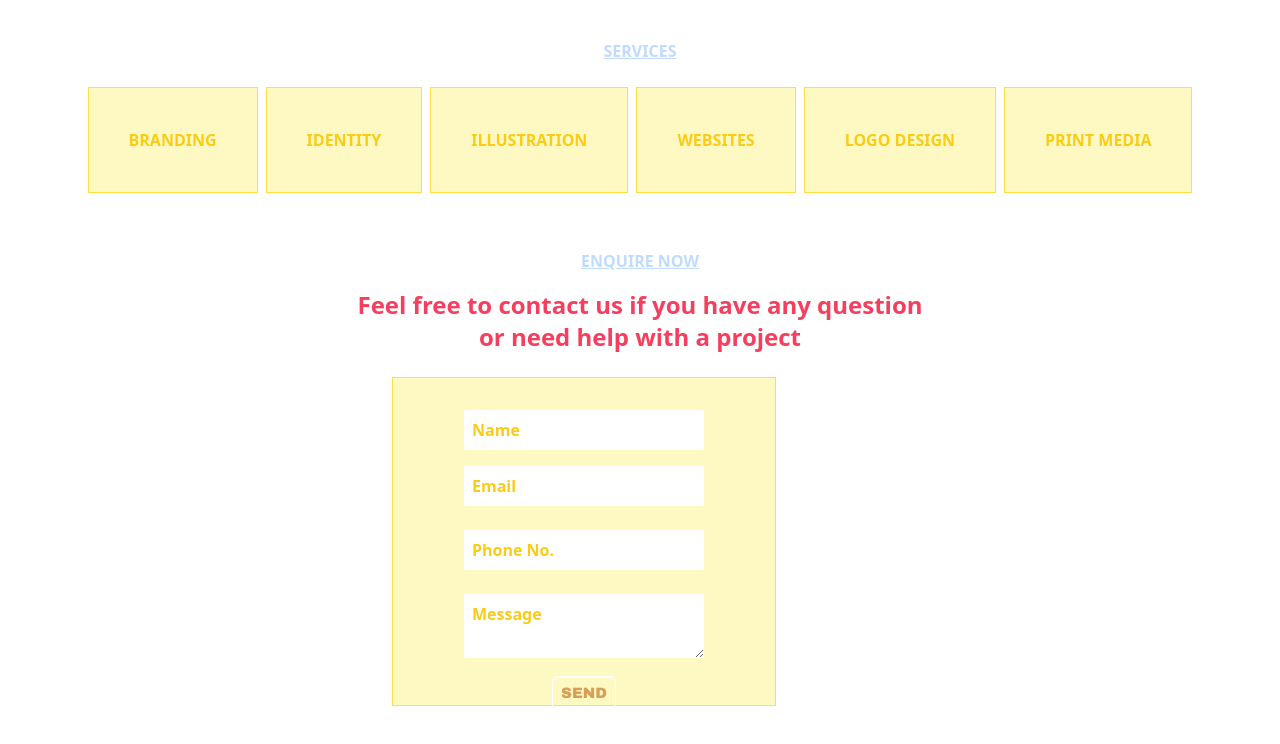
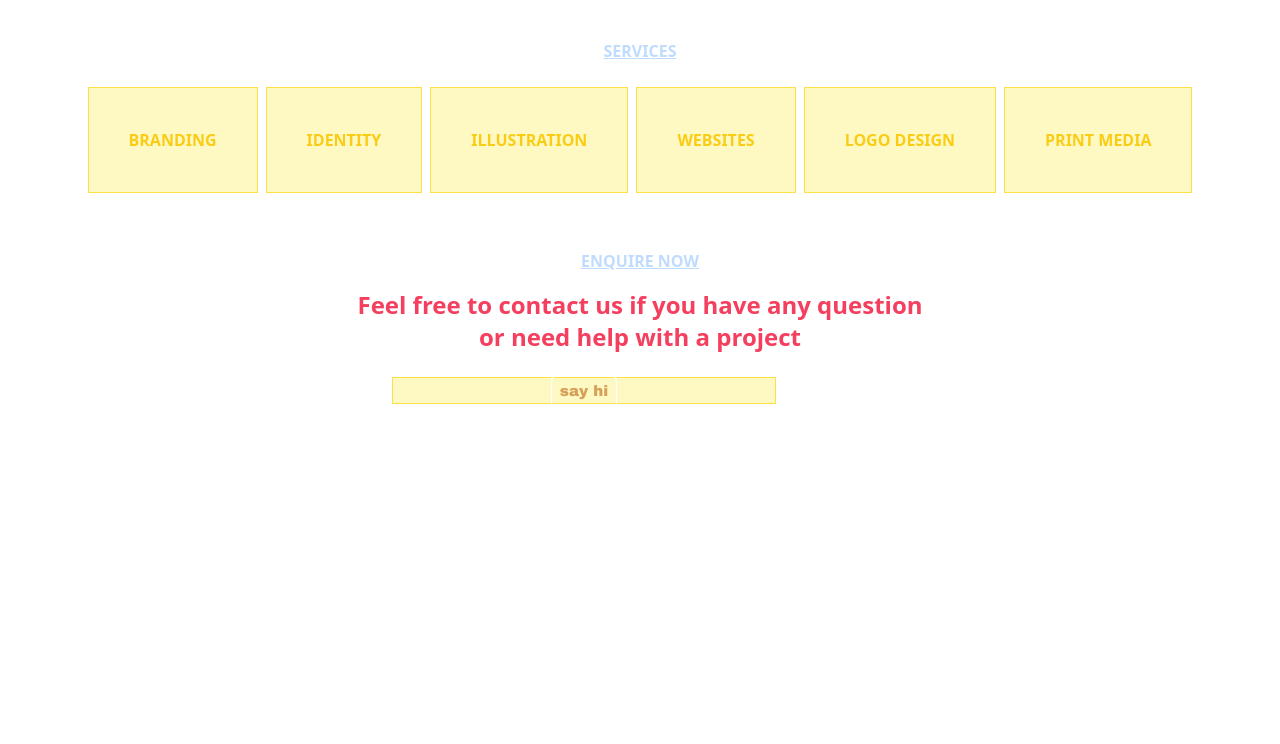
Before and after one commit to Shrutivibes/yv, a plain HTML site: page index.html in a window 1280 px wide. Shown: the part 583-1327 px from the top of the page. Drawn offline with nearby package versions, Linux system fonts and the light colour scheme.

Commit message:
Add files via upload

```diff
--- a/index.html
+++ b/index.html
@@ -38,12 +38,8 @@
             <p class="text-rose-500 text-xl sm:text-2xl font-semibold text-center mt-4 ">Feel free to contact us if you
                 have any question <br>or need help with a project</p>
             <form class="text-center bg-yellow-100 w-full  sm:w-96 mt-2 sm:mt-6 sm:m-96 border border-20 border-yellow-300">
-                <input type="text" placeholder="Name" class="w-60 p-2 mt-8 placeholder-yellow-400 font-bold"><br>
-                <input type="email" placeholder="Email" class="w-60 p-2 m-4 placeholder-yellow-400 font-bold"><br>
-                <input type="number" placeholder="Phone No." class="w-60 p-2 m-2 placeholder-yellow-400 font-bold"><br>
-                <textarea type="text" placeholder="Message"
-                    class="w-60 p-2 m-4 placeholder-yellow-400 font-bold"></textarea><br>
-                <a href="mailto:shrutivibes@gmail.com" class="buttonClass" type="submit">SEND</a>
+
+                <a href="mailto:shrutivibes@gmail.com" class="buttonClass" type="submit">say hi</a>
             </form>
 
         </div>
```
